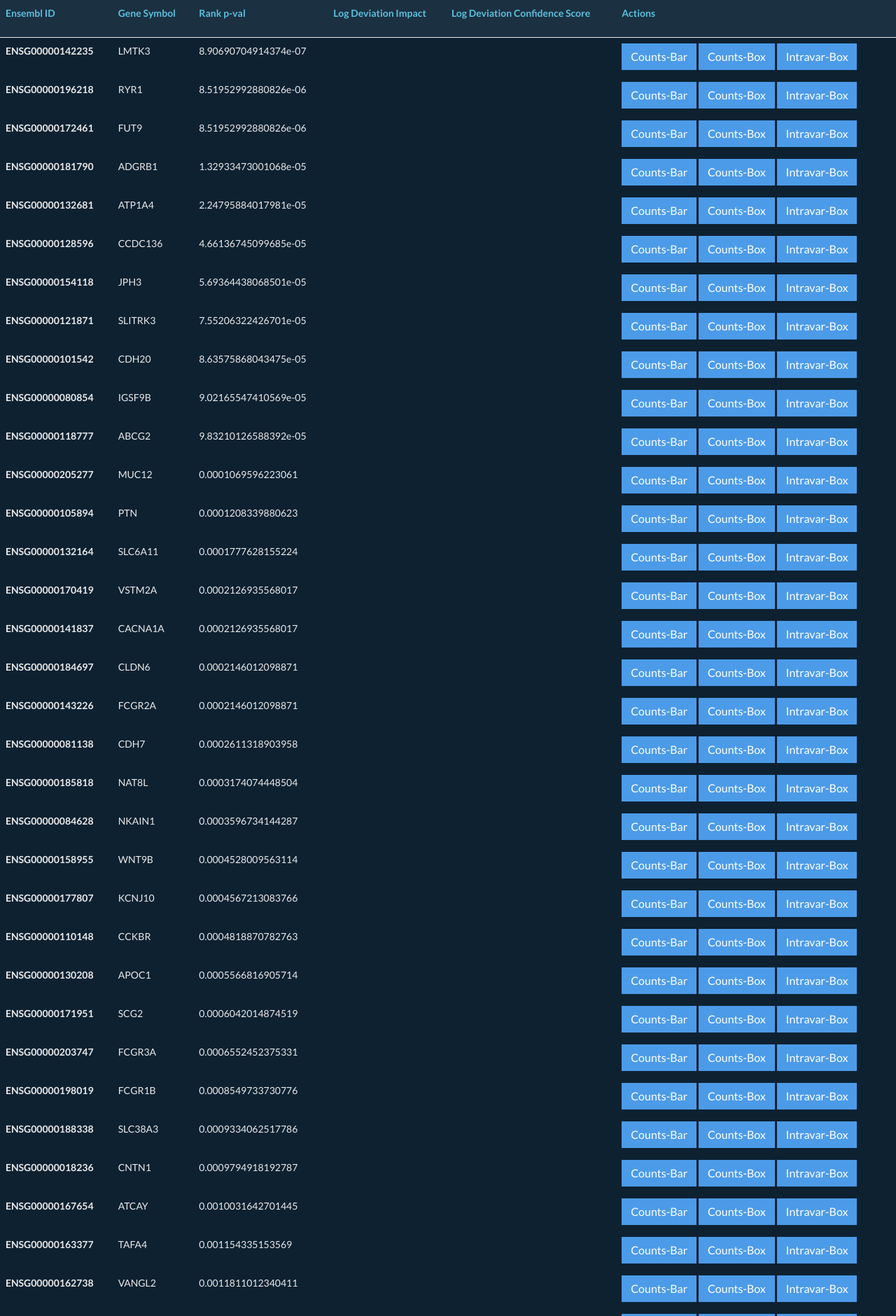
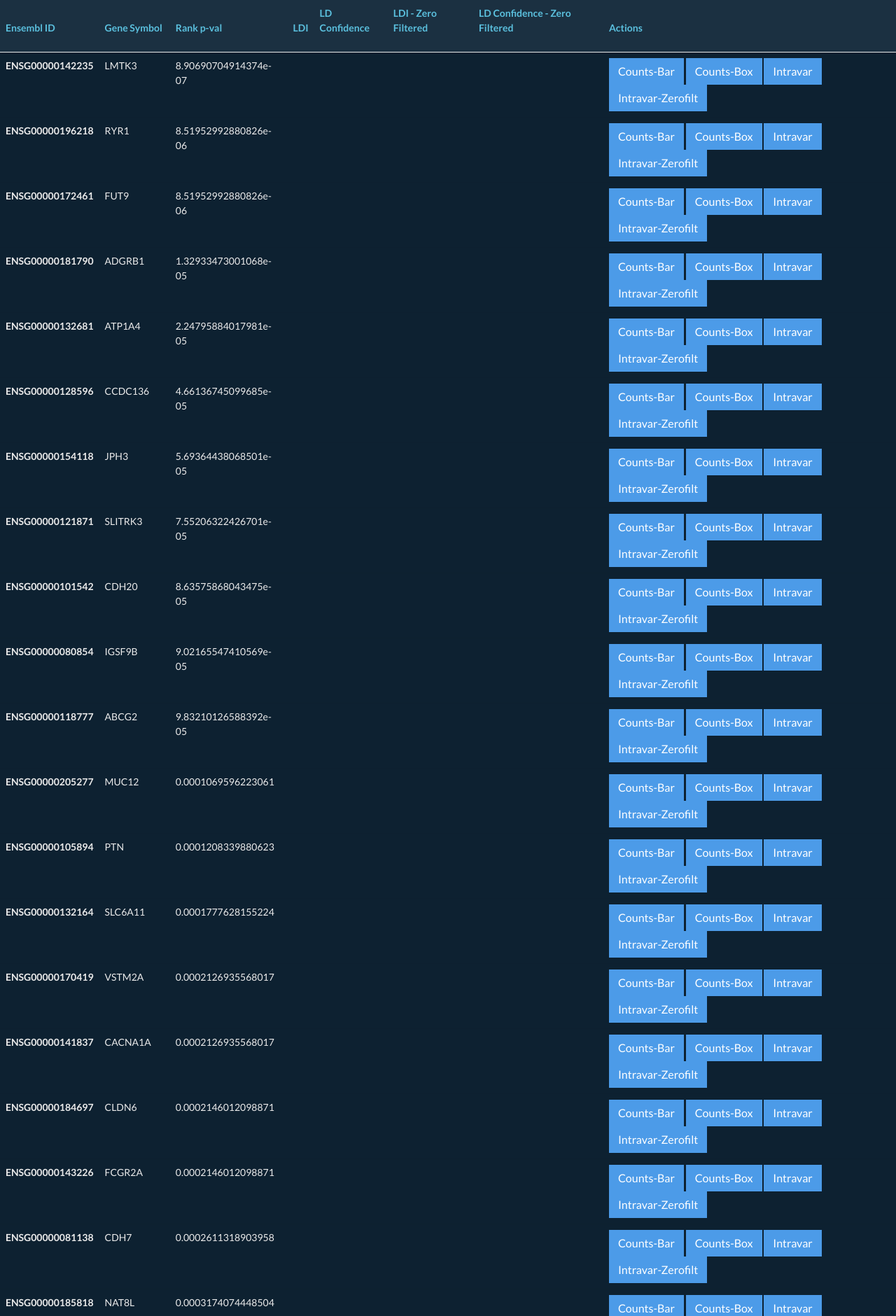
Before and after one commit to zgr2788/crossBBR_display, a FastAPI app: page / in a window 1280 px wide. Shown: the part 90-1970 px from the top of the page at 70% size. Run offline with FastAPI, Linux system fonts and the light colour scheme; parts of the project's set-up code (start-up, migrations or seed data) failed here and were passed over; some libraries are stand-ins or nearby versions.

Commit message:
Add nın-zero LDI to app

```diff
--- a/Templates/display_home.html
+++ b/Templates/display_home.html
@@ -48,8 +48,10 @@
           <th scope="col"><p class="text-info">Ensembl ID</p></th>
           <th scope="col"><p class="text-info">Gene Symbol</p></th>
           <th scope="col"><p class="text-info">Rank p-val</p></th>
-          <th scope="col"><p class="text-info">Log Deviation Impact</p></th>
-          <th scope="col"><p class="text-info">Log Deviation Confidence Score</p></th>
+          <th scope="col"><p class="text-info">LDI</p></th>
+          <th scope="col"><p class="text-info">LD Confidence</p></th>
+          <th scope="col"><p class="text-info">LDI - Zero Filtered</p></th>
+          <th scope="col"><p class="text-info">LD Confidence - Zero Filtered</p></th>
           <th scope="col"><p class="text-info">Actions</p></th>
         </tr>
       </thead>
@@ -61,10 +63,14 @@
           <td>{{ val['Score'] }}</td>
           <td>{{ val['Variance Impact'] }}</td>
           <td>{{ val['Variance Confidence Score'] }}</td>
+          <td>{{ val['Variance Impact - Zerofilt'] }}</td>
+          <td>{{ val['Variance Confidence Score - Zerofilt'] }}</td>
+
           <td>
             <a href="/plots/barplot/{{ val['Name'] }}/" class="btn btn-primary">Counts-Bar</a>
             <a href="/plots/boxplot/{{ val['Name'] }}/" class="btn btn-primary">Counts-Box</a>
-            <a href="/plots/intravarbox/{{ val['Name'] }}/" class="btn btn-primary">Intravar-Box</a>
+            <a href="/plots/intravar/{{ val['Name'] }}/" class="btn btn-primary">Intravar</a>
+            <a href="/plots/intravarnz/{{ val['Name'] }}/" class="btn btn-primary">Intravar-Zerofilt</a>
           </td>
 
         </tr>
--- a/main.py
+++ b/main.py
@@ -45,10 +45,19 @@
     return templates.TemplateResponse(gene_id + "_counts_boxplot_log1p" + ".html", context={'request' : request})
 
 # For intra-sample variance
-@app.get("/plots/intravarbox/{gene_id}/")
+@app.get("/plots/intravar/{gene_id}/")
 async def intravar_box_plot(request: _fastapi.Request, gene_id: str):
     counts_dict, gene_id = await _services.fetchCounts(gene_id)
 
     await _services.fetchCountsIntraVariancePlot(gene_id)
 
     return templates.TemplateResponse(gene_id + "_counts_intravar_box_log1p" + ".html", context={'request' : request})
+
+# For intra-sample variance non-zero filtered
+@app.get("/plots/intravarnz/{gene_id}/")
+async def intravar_box_plot(request: _fastapi.Request, gene_id: str):
+    counts_dict, gene_id = await _services.fetchCounts(gene_id)
+
+    await _services.fetchCountsIntraVariancePlot(gene_id, zero_filt=True)
+
+    return templates.TemplateResponse(gene_id + "_counts_intravar_box_log1p" + ".html", context={'request' : request})
--- a/services.py
+++ b/services.py
@@ -22,6 +22,10 @@
     var_info = _pickle.load(f)
     f.close()
 
+with open("Counts/var_info_nonzero.pickle", "rb") as f:
+    var_info_nz = _pickle.load(f)
+    f.close()
+
 count_dict = {fname : _pd.read_csv(counts + fname, index_col=0) for fname in os.listdir(counts) if ".csv" in fname}
 sample_table = _pd.read_csv("sampleTable_final_ideal_dots.csv")
 sample_tissue_map = { sample_table["SRR_ID"][i] : sample_table["Tissue_type"][i] for i in range(len(sample_table))}
@@ -30,12 +34,22 @@
 
 # Read and construct aggregation reference
 aggreg_ref = _pd.read_csv("Aggregs/aggreg.csv")
+
+# Variance impact - with 0's considered as biological variance
 aggreg_ref["Variance Impact"] = [var_info[gene_name][0] for gene_name in aggreg_ref["Name"].values]
 aggreg_ref["Confidence Score"] = _np.log1p([var_info[gene_name][1] for gene_name in aggreg_ref["Name"].values])
 aggreg_ref["Variance Confidence Score"] = ( aggreg_ref["Confidence Score"] - aggreg_ref["Confidence Score"] .min()) / (aggreg_ref["Confidence Score"] .max() - aggreg_ref["Confidence Score"] .min()) * 100
 
 aggreg_ref["Variance Impact"] = aggreg_ref["Variance Impact"].apply(lambda x: '{0:.2f}'.format(x))
 aggreg_ref["Variance Confidence Score"] = aggreg_ref["Variance Confidence Score"].apply(lambda x: '{0:.2f}'.format(x))
+
+# Variance impact - with 0's considered as technical variance, therefore filtered
+aggreg_ref["Variance Impact - Zerofilt"] = [var_info_nz[gene_name][0] for gene_name in aggreg_ref["Name"].values]
+aggreg_ref["Confidence Score - Zerofilt"] = _np.log1p([var_info_nz[gene_name][1] for gene_name in aggreg_ref["Name"].values])
+aggreg_ref["Variance Confidence Score - Zerofilt"] = ( aggreg_ref["Confidence Score - Zerofilt"] - aggreg_ref["Confidence Score - Zerofilt"] .min()) / (aggreg_ref["Confidence Score - Zerofilt"] .max() - aggreg_ref["Confidence Score - Zerofilt"] .min()) * 100
+
+aggreg_ref["Variance Impact - Zerofilt"] = aggreg_ref["Variance Impact - Zerofilt"].apply(lambda x: '{0:.2f}'.format(x))
+aggreg_ref["Variance Confidence Score - Zerofilt"] = aggreg_ref["Variance Confidence Score - Zerofilt"].apply(lambda x: '{0:.2f}'.format(x))
 
 # Precondition : none
 # Returns : Gene list -> List of genes with attributes
@@ -243,7 +257,7 @@
 
 # Precondition : counts -> count_dict primitive, NOT from fetchCounts
 # Returns : Intrasample variance plot for brain over 4 runs (cs +- / select +-)
-async def fetchCountsIntraVariancePlot(gene_id, count_dict = count_dict, scale_type = "log1p"):
+async def fetchCountsIntraVariancePlot(gene_id, zero_filt = False, count_dict = count_dict, scale_type = "log1p"):
 
     graph_df = _pd.DataFrame(columns = ["Run", "Count", "lower", "upper"])
     fnames = []
@@ -259,6 +273,9 @@
                 gene_series = df.loc[gene_id]
                 sample_mask = [1 if gene_series.index[i] in brain_samples else 0 for i in range(len(gene_series.index))]
                 gene_series_filt = [gene_series[i] for i in range(len(gene_series)) if sample_mask[i] == 1]
+
+                if zero_filt:
+                    gene_series_filt = [count for count in gene_series_filt if count != 0]
 
                 gene_series_norm = _np.log1p(gene_series_filt)
 
--- a/var_confidence.py
+++ b/var_confidence.py
@@ -45,7 +45,7 @@
                 return err # "Gene ID not found in one of the count matrices!"
 
     median_avg = _np.average([std_table["Counts_cs_all.csv"], std_table["Counts_nocs_all.csv"]]) # Normalize variance spread by average
-    std_diff_cs = std_table["Counts_cs_all.csv"] - std_table["Counts_nocs_all.csv"] # Which way stem cell deriven samples drive the expression
+    std_diff_cs = std_table["Counts_cs_all.csv"] - std_table["Counts_nocs_all.csv"] # Which way stem cell deriven samples drive the variance of expression distribution
     std_spread = _np.std([std_table["Counts_cs_all.csv"], std_table["Counts_nocs_all.csv"]]) # Confidence score (higher -> cs vs no-cs sample difference is less significant)
 
     return (std_diff_cs, median_avg/std_spread)
```
Also changed, not shown: 3 other files.
